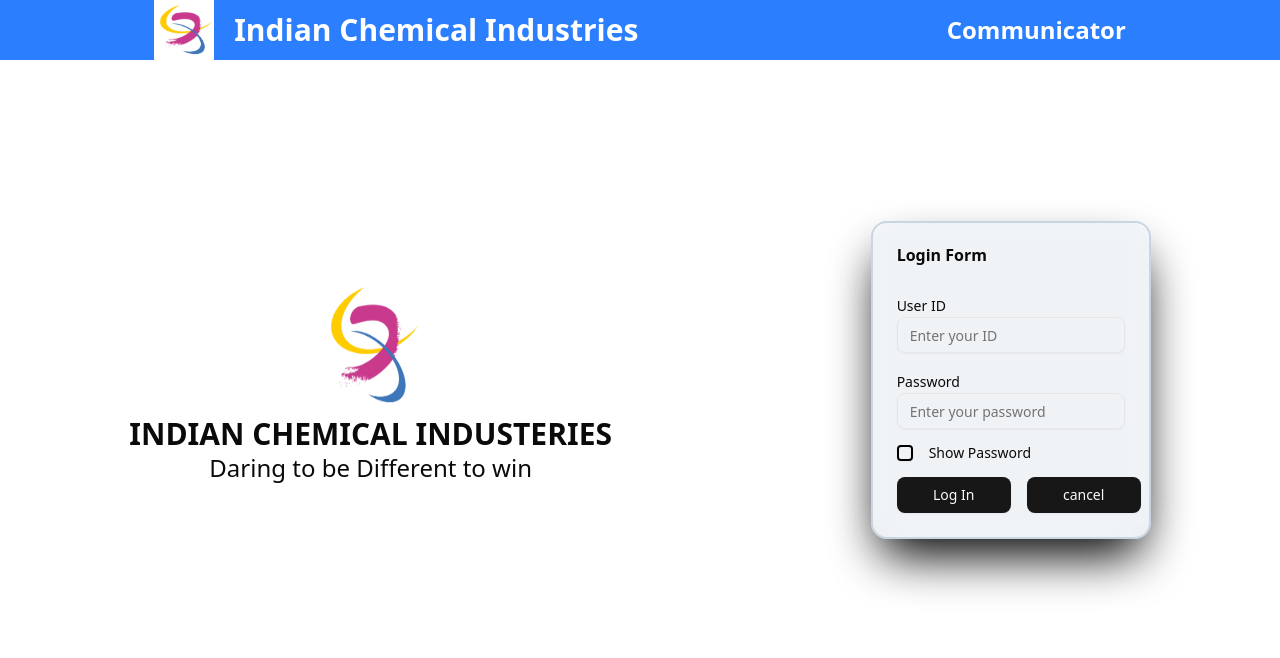
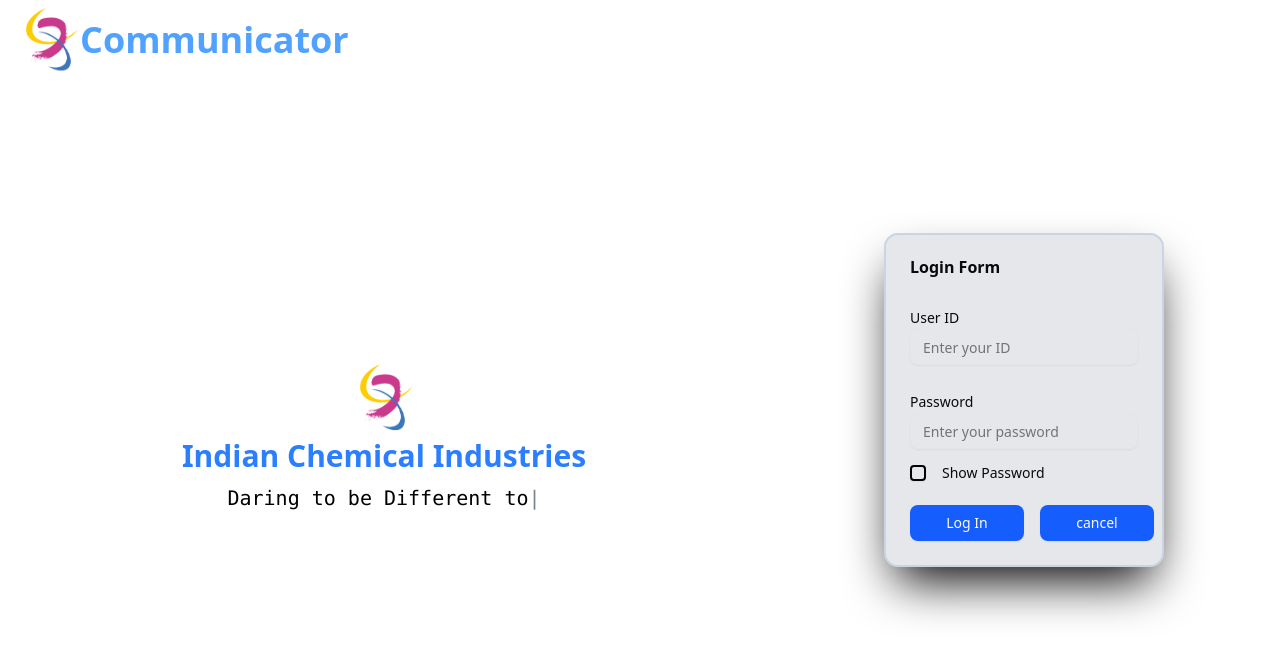
Before and after one commit to VB5475/ICICommunicator, a React (Vite) app: page / in a window 1280 px wide. Shown: the top 658 px of the page. Built offline with nearby package versions, Linux system fonts and the light colour scheme.

Commit message:
[REFACTOR]:Add changes to Login page.

```diff
--- /dev/null
+++ b/src/components/TypedText.css
@@ -0,0 +1,15 @@
+@tailwind base;
+@tailwind components;
+@tailwind utilities;
+
+@layer utilities {
+  .blink {
+    animation: blink 1s steps(2, start) infinite;
+  }
+
+  @keyframes blink {
+    to {
+      visibility: hidden;
+    }
+  }
+}
--- /dev/null
+++ b/src/components/TypedText.jsx
@@ -0,0 +1,22 @@
+import React from "react";
+import { useTypingEffect } from "../hooks/useTypeingEffect";
+import './TypedText.css';
+
+const TypedText = () => {
+  const strings = [
+    "Daring to be Different to win",
+    "Driven by Vision, Defined by Action",
+    "Dare to Begin."
+  ];
+
+  const text = useTypingEffect(strings, 200, 1500);
+
+  return (
+    <div className="h-12 w-full text-xl font-mono text-black bg-white p-4 flex justify-center items-center">
+      {text}
+      <span className="animate-pulse text-gray-600">|</span>
+    </div>
+  );
+};
+
+export default TypedText;
--- /dev/null
+++ b/src/hooks/useTypeingEffect.js
@@ -0,0 +1,47 @@
+import { useState, useEffect } from "react";
+
+export function useTypingEffect(texts = [], speed = 100, pause = 1500) {
+  const [textIndex, setTextIndex] = useState(0);
+  const [charIndex, setCharIndex] = useState(0);
+  const [isDeleting, setIsDeleting] = useState(false);
+  const [displayedText, setDisplayedText] = useState("");
+
+  useEffect(() => {
+    if (texts.length === 0) return;
+
+    let currentText = texts[textIndex];
+    let timer;
+
+    if (!isDeleting && charIndex <= currentText.length) {
+      // Typing
+      timer = setTimeout(() => {
+        setDisplayedText(currentText.substring(0, charIndex));
+        setCharIndex((prev) => prev + 1);
+      }, speed);
+    } else if (isDeleting && charIndex >= 0) {
+      // Deleting
+      timer = setTimeout(() => {
+        setDisplayedText(currentText.substring(0, charIndex));
+        setCharIndex((prev) => prev - 1);
+      }, speed / 2);
+    } else {
+      // Switch modes
+      timer = setTimeout(() => {
+        setIsDeleting((prev) => !prev);
+
+        if (!isDeleting) {
+          // Start deleting after full text typed
+          setCharIndex((prev) => prev - 1);
+        } else {
+          // Move to next text after deletion
+          setTextIndex((prev) => (prev + 1) % texts.length);
+          setCharIndex(0);
+        }
+      }, pause);
+    }
+
+    return () => clearTimeout(timer);
+  }, [charIndex, isDeleting, textIndex, texts, speed, pause]);
+
+  return displayedText;
+}
--- a/src/pages/Loginpage.jsx
+++ b/src/pages/Loginpage.jsx
@@ -5,7 +5,8 @@
 import { Button } from "@/components/ui/button"
 import { Checkbox } from "@/components/ui/checkbox"
 import Logo from '../assets/images/logo.PNG'
-import { da, id } from 'date-fns/locale'
+import TypedText from '@/components/TypedText'
+
 
 const Loginpage = () => {
     const [showPassword, setShowPassword] = useState(false)
@@ -32,38 +33,40 @@
         })
     }
 
+
+
   return (
     <>
-        <div className='h-100vh w-screen '>
-            {/* Header Section */}
-            <div className='h-15 w-full bg-blue-500 flex items-center justify-around'>
-                <div className="flex justify-center items-center gap-5">
-                    <img src={Logo} alt="logo" className='h-15 w-15' />
-                    <span className='text-3xl text-white font-bold'>Indian Chemical Industries </span>
+        <div className='h-100vh w-screen flex '>
+
+            <div className='h-screen w-3/5 '>
+                {/* Logo  */}
+                <div className='w-full h-[10%] flex ml-5 justify-start items-center'>
+                    <img src={Logo} alt="logo" className='h-19 w-15' />
+                    <span className='text-4xl text-blue-400 font-bold'>Communicator</span>
+                </div>
+                {/* writeing section */}
+                <div className='flex flex-col h-[90%] w-full justify-center items-center'>
+                    <div>
+                        <img src={Logo} alt="logo" className='h-20 w-15' />
+                    </div>
+                    <div className='flex justify-center items-center'>
+                        <span className='font-bold text-3xl text-blue-500'> Indian Chemical Industries </span>
                     </div>
                     <div>
-                    <span className='text-2xl text-white font-bold'>Communicator</span>
+                        <TypedText />
+                    </div>
                 </div>
             </div>
 
-            <div className='h-160 w-full flex justify-around items-center'>
-                <div>
-                    <div className='flex justify-center items-center'>
-                        <img src={Logo} alt="not working" className='h-35 w-25'/>
-                    </div>
-                    <div className='flex flex-col justify-center items-center'>
-                        <span className='text-3xl font-bold'>INDIAN CHEMICAL INDUSTERIES</span>
-                        <span className='text-2xl'>Daring to be Different to win </span>
-                    </div>
-                </div>
+            <div className='h-screen w-2/5 flex justify-center items-center'>
                  {/* Login Card */}
-                <div className=' bg-slate-300 shadow-2xl shadow-black rounded-3xl'>
                 <form action="#" onSubmit={SaveData}>
-                        <Card className="backdrop-blur-sm bg-white/70 border-2 border-slate-300 shadow-2xl rounded-2xl">
+                    <Card className="backdrop-blur-sm bg-gray-200 border-2 border-slate-300 shadow-2xl shadow-black rounded-xl">
                         <CardHeader>
                             <CardTitle>Login Form </CardTitle>
                         </CardHeader>
-                                <CardContent className='flex flex-col justify-center items-center gap-4'>
+                            <CardContent className='flex flex-col justify-center items-center gap-6'>
                                 <div className="w-full">
                                     <Label htmlFor="userId">User ID</Label>
                                     <Input id="userId" placeholder="Enter your ID" value={data.id} onChange={(e) => setData({ ...data,id: e.target.value })}/>
@@ -82,10 +85,10 @@
                                 </div>
 
                                 <div className='w-full flex gap-4'>
-                                        <Button className="w-1/2" type="submit">
+                                    <Button className="w-1/2 bg-blue-600 hover:bg-blue-800" type="submit">
                                         Log In
                                     </Button>
-                                        <Button className='w-1/2' type='reset' onClick={ResetData}>
+                                    <Button className='w-1/2 bg-blue-600 hover:bg-blue-800' type='reset' onClick={ResetData}>
                                         cancel
                                     </Button>
                                 </div>
@@ -93,10 +96,36 @@
                     </Card>
                 </form>
             </div>
-            </div>
+
+
         </div>
     </>
   )
 }
 
 export default Loginpage
+
+// /Diccarde part
+
+{/* <div>
+                    <div className='flex justify-center items-center'>
+                        <img src={Logo} alt="not working" className='h-35 w-25'/>
+                    </div>
+                    <div className='flex flex-col justify-center items-center'>
+                        <span className='text-3xl font-bold'>INDIAN CHEMICAL INDUSTERIES</span>
+                        <span className='text-2xl'>Daring to be Different to win </span>
+                    </div>
+                </div> */}
+
+
+  {/* Header Section */}
+            {/* <div className='h-20 w-full bg-blue-500 flex items-center gap-10'>
+                <div className="ml-10 flex justify-center items-center gap-5">
+
+                </div>
+                <div className='flex flex-col'>
+                    <span className='text-3xl text-white font-bold'> </span>
+                    <span className='text-2xl text-white font-bold'>Communicator</span>
+                </div>
+            </div> */}
+            {/* logo part */}
```
Lines whose indentation alone changed are shown as unchanged.
